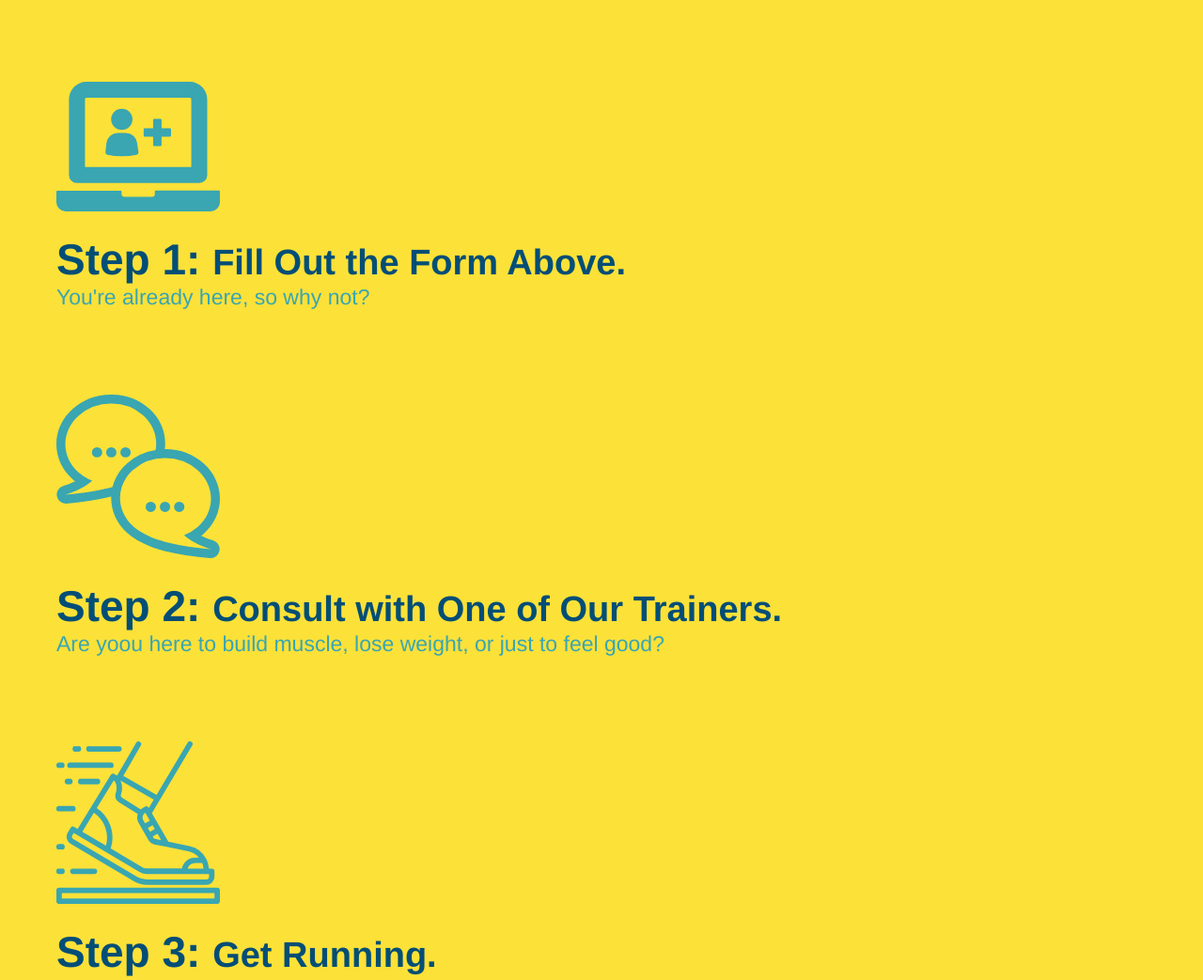
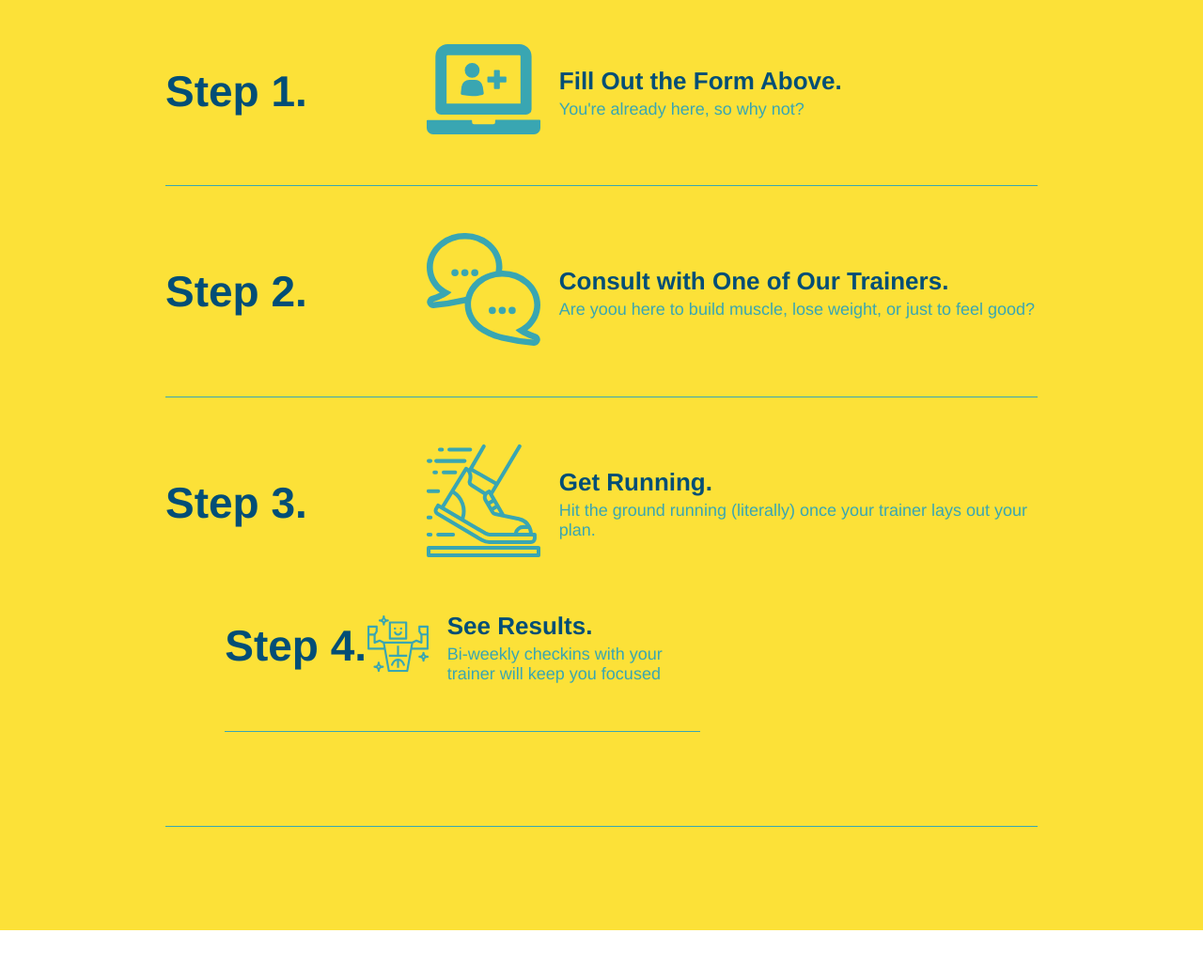
Before and after one commit to PaulinaReina/RUNBUDDY, a plain HTML site: page RunBuddy/index.html in a window 1280 px wide. Shown: the part 1270-2313 px from the top of the page at 94% size. Drawn offline with Linux system fonts and the light colour scheme.

Commit message:
add flexbox to the steps

```diff
--- a/RunBuddy/assets/css/style.css
+++ b/RunBuddy/assets/css/style.css
@@ -150,28 +150,52 @@ section {
     border-color: #39a6b2
 }
 
-.steps div{
-    margin-bottom: 80px;
+.step {
+    margin: 50px auto;
+    padding-bottom: 50px;
+    width: 80%;
+    border-bottom: 1px solid #39a6b2;
+    display: flex;
+    flex-wrap: wrap;
+    align-items: center;
+    justify-content: space-between;
 }
 
-.steps img {
-    width: 15%;
-    margin: 10px 0;
+.step-text {
+    flex: 12;
 }
 
-.steps h3 {
+.step h3 {
     color: #024e76;
     font-size: 46px;
-    margin-top: 10px;
+    flex: 1 30%;
 }
 
-.steps p{
+.step-text p {
     color: #39a6b2;
-    font-size: 23px;
+    font-size: 18px;
 }
 
-.steps span {
-    font-size: 38px;
+.step-text h4 {
+    font-size: 26px;
+    line-height: 1.5;
+    color: #024e76;
+}
+
+.step-info {
+    flex: 2 70%;
+    display: flex;
+    flex-wrap: wrap;
+    align-items: center;
+}
+
+.step-img {
+    flex: 1 12%;
+    margin-right: 20px;
+}
+
+.step-img img {
+    max-width: 100%;
 }
 
 .trainer {
--- a/RunBuddy/index.html
+++ b/RunBuddy/index.html
@@ -86,28 +86,56 @@
                 <h2>What You Do</h2>
             </div>
 
-            <div>
+            <div class="step">
+                <h3>Step 1.</h3>
+                <div class="step-info">
+                    <div class="step-img">
                       <img src="./assets/images/01-04-svgs/step-1.svg" alt="" />
-                <h3> Step 1: <span>Fill Out the Form Above.</span></h3>
+                    </div>
+                    <div class="step-text">
+                        <h4>Fill Out the Form Above.</h4>
                        <p>You're already here, so why not?</p>
                     </div>
+                </div>
+            </div>
 
-            <div>
+            <div class="step">
+                <h3>Step 2.</h3>
+                <div class="step-info">
+                    <div class="step-img">
                      <img src="./assets/images/01-04-svgs/step-2.svg" alt="" />
-                <h3>Step 2: <span>Consult with One of Our Trainers.</span></h3>
+                    </div>
+                    <div class="step-text">
+                        <h4>Consult with One of Our Trainers.</h4>
                         <p>Are yoou here to build muscle, lose weight, or just to feel good?</p>
                     </div>
+                </div>
+            </div>
 
-            <div>
+            <div class="step">
+                <h3>Step 3.</h3>
+                <div class="step-info">
+                    <div class="step-img">
                      <img src="./assets/images/01-04-svgs/step-3.svg" alt="" />
-                <h3>Step 3: <span>Get Running.</span></h3>
+                    </div>
+                    <div class="step-text">
+                        <h4>Get Running.</span></h4>
                         <p>Hit the ground running (literally) once your trainer lays out your plan.</p>
                     </div>
+                </div>
+            <div>
 
-            <div>
+            <div class="step">
+                <h3>Step 4.</h3>
+                <div class="step-info">
+                    <div class="step-img">
                       <img src="./assets/images/01-04-svgs/step-4.svg" alt="" />
-                <h3>Step 4: <span>See Results.</span></h3>
+                    </div>
+                    <div class="step-text">
+                      <h4>See Results.</h4>
                       <p>Bi-weekly checkins with your trainer will keep you focused</p>
+                    </div>
+                </div>
             </div>
         </section>
 
```
Lines whose indentation alone changed are shown as unchanged.
